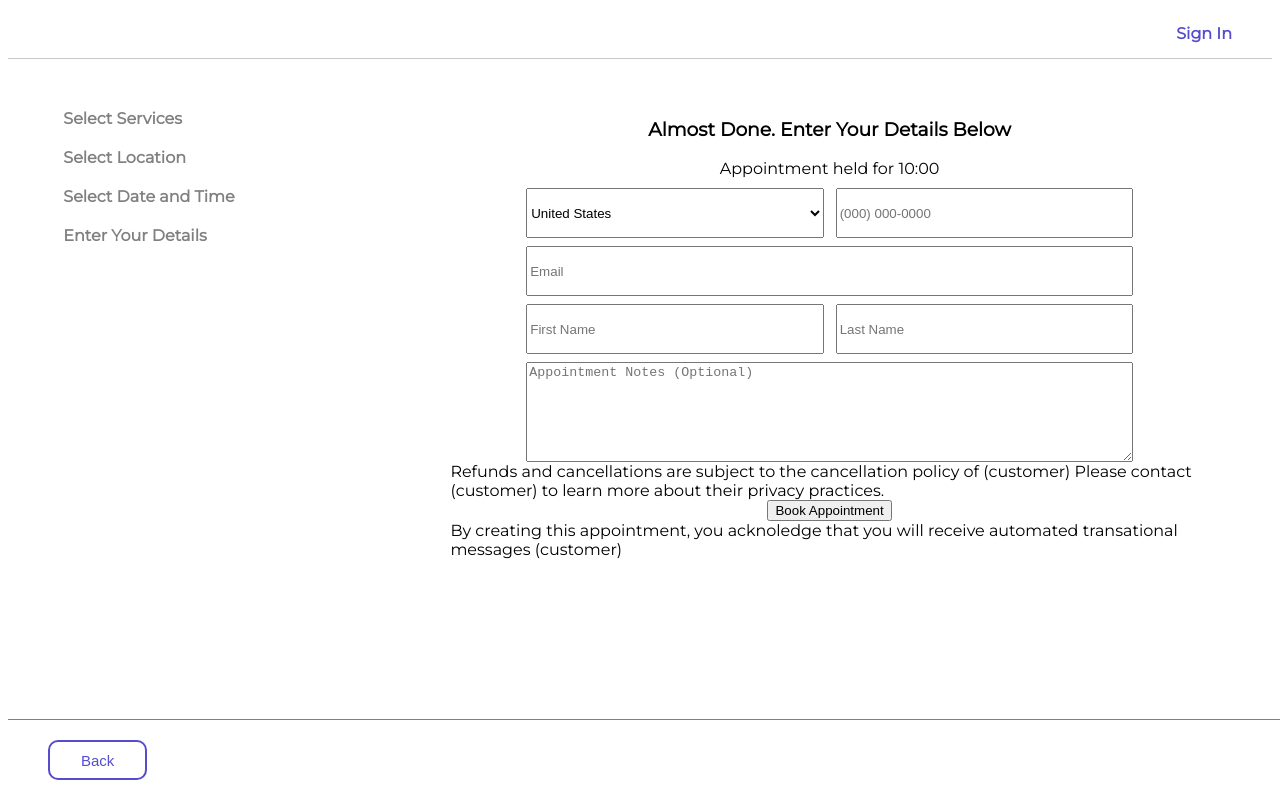
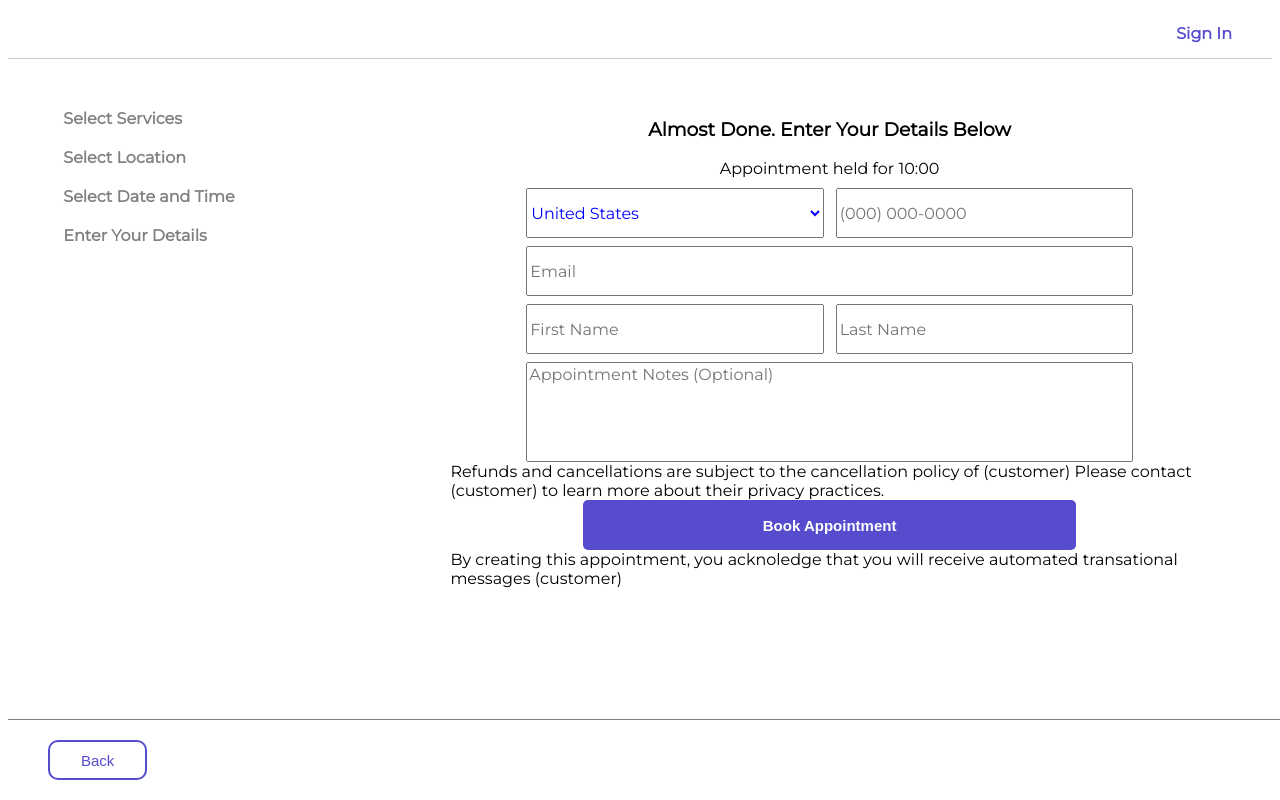
Before and after one commit to gmurin08/Dynamic-Calendar, a React (Vite) app in the folder frontend/: page /booking/confirmation in a window 1280 px wide. Built offline with nearby package versions, Linux system fonts and the light colour scheme.

Commit message:
Iniitial styling of ConfirmationTable.jsx. Need to destructure outletContext from BookingProgress.jsx to all child outlets to remove unused imports.

```diff
--- a/frontend/src/Confirmation.jsx
+++ b/frontend/src/Confirmation.jsx
@@ -15,7 +15,7 @@ export default function Confirmation() {
     <div>Refunds and cancellations are subject to the cancellation policy of (customer)
     Please contact (customer) to learn more about their privacy practices.</div>
 
-    <button>Book Appointment</button>
+    <button className="book-btn">Book Appointment</button>
 
     <div>By creating this appointment, you acknoledge that you will receive automated transational messages (customer)</div>
   </>)
--- a/frontend/src/ConfirmationTable.jsx
+++ b/frontend/src/ConfirmationTable.jsx
@@ -4,14 +4,14 @@ export default function ConfirmationTable() {
     <div className="conf-tbl-container">
     <div className="conf-tbl-1">
         <div className="conf-tbl-country">
-            <select name="countries" id="country">
+            <select className="conf-tbl-country-select" name="countries" id="country">
                 <option value="United States">United States</option>
                 <option value="Canada">Canada</option>
                 <option value="Mexico">Mexico</option>
             </select>
         </div>
         <div className="conf-tbl-phone">
-            <input type="text" placeholder={'(000) 000-0000'}/>
+            <input className="conf-tbl-phone-input" type="text" placeholder={'(000) 000-0000'}/>
         </div>
     </div>
     <div className="conf-tbl-2">
@@ -21,15 +21,15 @@ export default function ConfirmationTable() {
     </div>
     <div className="conf-tbl-3">
         <div className="conf-tbl-fname">
-            <input type="text" placeholder={"First Name"} />
+            <input className="conf-tbl-fname-input" type="text" placeholder={"First Name"} />
         </div>
         <div className="conf-tbl-lname">
-        <input type="text" placeholder={"Last Name"} />
+        <input className="conf-tbl-lname-input" type="text" placeholder={"Last Name"} />
         </div>
     </div>
     <div className="conf-tbl-4">
         <div className="conf-tbl-notes">
-            <textarea name="notes" id="notes" cols="30" rows="3" placeholder={"Appointment Notes (Optional)"}></textarea>
+            <textarea className="conf-tbl-textarea" name="notes" id="notes" cols="30" rows="3" placeholder={"Appointment Notes (Optional)"}></textarea>
         </div>
     </div>
 </div>
--- a/frontend/src/calendar.css
+++ b/frontend/src/calendar.css
@@ -207,6 +207,8 @@
     justify-content: space-between;
     padding-top: 10px;
 }
+
+
 .conf-tbl-1{
     display: flex;
     justify-content: space-between;
@@ -238,7 +240,13 @@
     -moz-box-sizing: border-box;
     width: 100%;
     height:100%;
+    font:inherit;
+    color: blue;
 }
+.conf-tbl-country>select:hover{
+    background-color: #e3e2e2;
+}
+
 .conf-tbl-phone{
     width: 49%;
     height:100%;
@@ -249,10 +257,10 @@
     -moz-box-sizing: border-box;
     width: 100%;
     height:100%;
+    font:inherit;
 }
 .conf-tbl-email{
     width: 100%;
-
 }
 
 .conf-tbl-email-input{
@@ -261,6 +269,7 @@
     -moz-box-sizing: border-box;
     width: 100%;
     height:100%;
+    font:inherit;
 }
 .conf-tbl-fname{
     width: 49%;
@@ -273,7 +282,9 @@
     -moz-box-sizing: border-box;
     width: 100%;
     height: 100%;
+    font:inherit;
 }
+
 
 .conf-tbl-lname{
     width:49%;
@@ -286,6 +297,7 @@
     -moz-box-sizing: border-box;
     width:100%;
     height:100%;
+    font:inherit
 }
 .conf-tbl-notes{
     padding-top: 8px;
@@ -299,6 +311,16 @@
     -moz-box-sizing: border-box;
     width: 100%;
     height: 100%;
+}
+
+.conf-tbl-textarea{
+    font: inherit;
+    resize: none;
+}
+
+.conf-tbl-textarea{
+    font: inherit;
+    resize: none;
 }
 
 .days{
```
